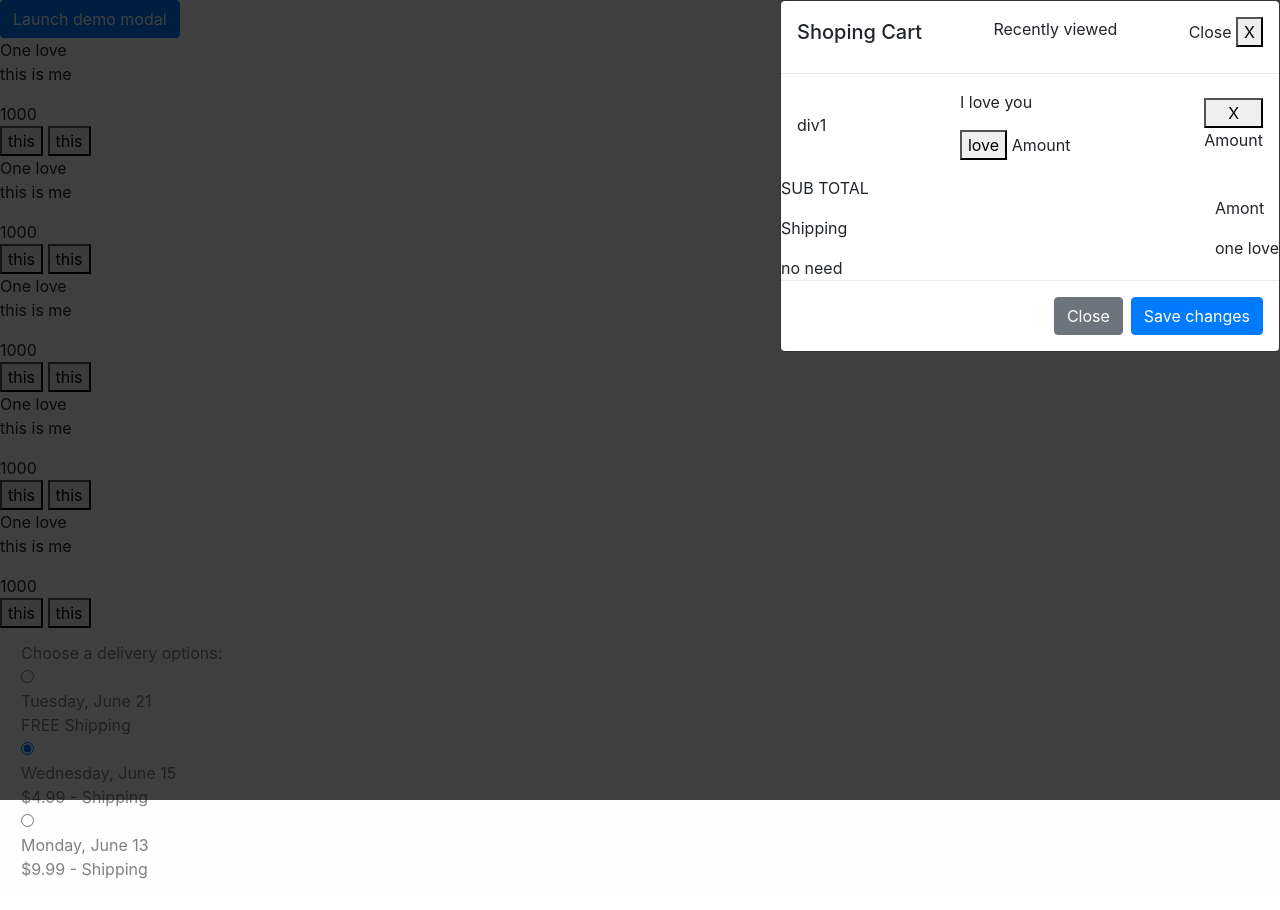
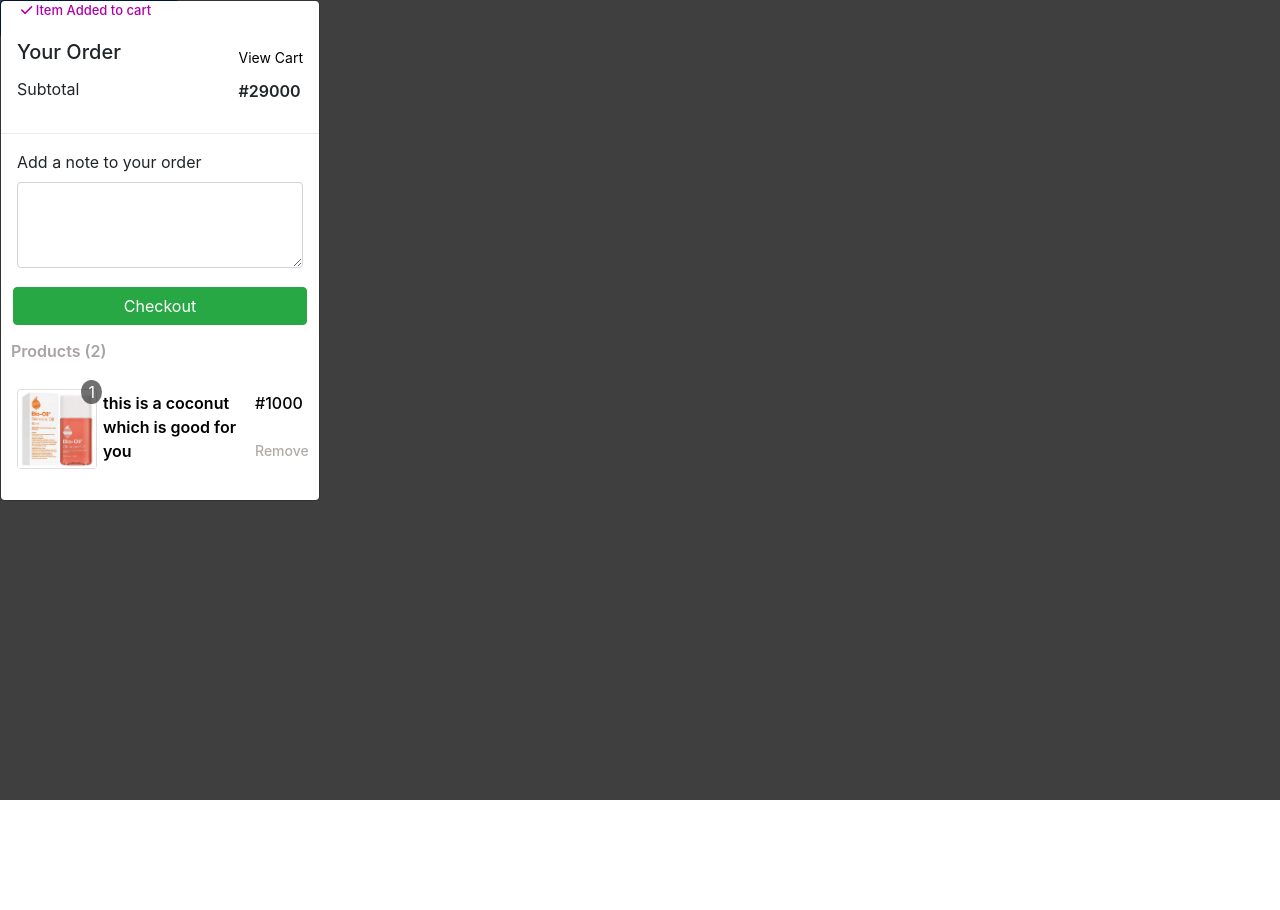
Before and after one commit to michealken30/pharmamart1, a plain HTML site: page modal.html in a window 1280 px wide. Both pictures are taken after a click on the button "Launch demo modal". After the commit the page ends 800 px from the top, so only its background shows below. Drawn offline with nearby package versions, Linux system fonts and the light colour scheme.

Commit message:
building my portfolio

```diff
--- a/modal.html
+++ b/modal.html
@@ -27,6 +27,7 @@
       integrity="sha384-MCw98/SFnGE8fJT3GXwEOngsV7Zt27NXFoaoApmYm81iuXoPkFOJwJ8ERdknLPMO"
       crossorigin="anonymous"
     />
+    <link rel="stylesheet" href="./styles/checkout.css">
 
     <style>
       .modal-dialog {
@@ -52,6 +53,94 @@
         flex-direction: column;
         justify-content: space-between;
       }
+
+      .modal {
+        right: 0;
+        width: 25%;
+      }
+
+      .dis-2 {
+        display: flex;
+        justify-content: space-between;
+        margin-bottom: 5px;
+      }
+
+      .margin-para {
+        margin-top: 2px;
+        padding-left: 2px;
+        margin-right: 2px;
+        max-width: 200px;
+      }
+
+      .para7 {
+        margin-left: 2px;
+        width: 150px;
+        color: black;
+        font-weight: 600;
+      }
+
+      .check-img-1 {
+        margin-right: 2px;
+      }
+
+      .mode-amount {
+        margin-top: 2px;
+        color: black;
+        font-weight: 500;
+      }
+
+      .anchor-block {
+        display: block;
+        color: rgb(179, 169, 169);
+        margin-top: 25px;
+        font-size: 14px;
+      }
+
+      .instock7 {
+        color: rgb(177, 0, 168);
+        font-size: 13px;
+        font-weight: 500;
+        margin-left: 20px;
+      }
+
+      .sub-modal {
+        margin-top: 10px;
+      }
+
+      .sub-modal1 {
+        font-size: 14px;
+        cursor: pointer;
+        text-decoration: underline;
+      }
+
+      .sub-modal1:hover {
+        text-decoration: underline;
+      }
+
+      .sub-modal2 {
+        font-weight: 600;
+      }
+
+      .sub-modal4 {
+       margin-bottom: 10px;
+      }
+
+
+      .btn-success {
+        margin-left: 12px;
+        margin-right: 12px;
+        margin-top: 3px;
+        margin-bottom: 10px;
+      }
+
+      .pdt-modal {
+        margin-top: 4px;
+        margin-bottom: 10px;
+        margin-left: 10px;
+        font-weight: 600;
+        color: rgb(170, 163, 163);
+      }
+
     </style>
   </head>
   <body>
@@ -75,53 +164,55 @@
     >
       <div class="modal-dialog">
         <div class="modal-content">
+          <div class="instock7">
+            <i class="fa-solid fa-check"></i>
+            <span>Item Added to cart</span>
+          </div>
           <div class="modal-header head-mode">
-            <h5 class="modal-title" id="exampleModalLabel">Shoping Cart</h5>
-            <p>Recently viewed</p>
             <div>
-              <span>Close</span>
-              <button
-                type="button"
-                class="btn-close"
-                data-bs-dismiss="modal"
-                aria-label="Close"
-              >
-                X
-              </button>
+              <h5 class="modal-title" id="exampleModalLabel">Your Order</h5>
+              <p class="sub-modal">Subtotal</p>
             </div>
+            <div class="mt-2">
+              <div class="sub-modal4"><a class="sub-modal1" style="color: black" >View Cart</a></div>
+              <span class="sub-modal2">#29000</span>
+            </div>
+
+          </div>
+          <div class="mb-3 mx-3 mt-3">
+            <label for="exampleFormControlTextarea1" class="form-label">Add a note to your order</label>
+            <textarea class="form-control" id="exampleFormControlTextarea1" rows="3"></textarea>
+
+
+          </div>
+          <button type="button" class="btn btn-success ">Checkout</button>
+
+          <div class="pdt-modal">
+            Products (2)
           </div>
           <div class="modal-body">
-            <div class="modal-div">
-              <div class="first-div">div1</div>
-              <div class="second-div">
-                <div><p>I love you</p></div>
-                <div>
-                  <button>love</button>
-                  <span>Amount</span>
+            <div class= "dis-2">
+              <div class="check-img-1">
+                <div class="card check-rel" style="width: 5rem">
+                  <img
+                    src="./images/beauty-products/Bio-Oil-60ml.jpeg"
+                    class="card-img-top check-img-wd"
+                    alt="..."
+                  />
+                  <span class="check-abosolute rounded-circle">1</span>
                 </div>
               </div>
-              <div class="third-div">
-                <button>X</button>
-                <span>Amount</span>
+              <div class="margin-para">
+                <p class="para7">this is a coconut which is good for you</p>
+              </div>
+              <div class="mode-amount">
+                <span class="">#1000</span>
+                <a class="anchor-block" href="">Remove</a>
               </div>
             </div>
-          </div>
-          <div class="total-bill">
-            <div>
-              <p>SUB TOTAL</p>
-              <p>Shipping</p>
-              <span>no need</span>
-            </div>
-            <div>
-              <p>Amont</p>
-              <span>one love</span>
-            </div>
-          </div>
 
-          <div class="modal-footer">
-            <button type="button" class="btn btn-secondary">Close</button>
-            <button type="button" class="btn btn-primary">Save changes</button>
-          </div>
+
+
         </div>
       </div>
     </div>
@@ -142,124 +233,5 @@
       integrity="sha384-cVKIPhGWiC2Al4u+LWgxfKTRIcfu0JTxR+EQDz/bgldoEyl4H0zUF0QKbrJ0EcQF"
       crossorigin="anonymous"
     ></script>
-
-    <div class="cart-dis-grid">
-      <div>
-        <div class="cust-items-column">
-          <div>One love</div>
-          <div class="cart-flex-num">
-            <p>this is me</p>
-            <span>1000</span>
-            <div>
-              <button>this</button>
-              <button>this</button>
-            </div>
-          </div>
-        </div>
-      </div>
-      <div>
-        <div class="cust-items-column">
-          <div>One love</div>
-          <div class="cart-flex-num">
-            <p>this is me</p>
-            <span>1000</span>
-            <div>
-              <button>this</button>
-              <button>this</button>
-            </div>
-          </div>
-        </div>
-      </div>
-      <div>
-        <div class="cust-items-column">
-          <div>One love</div>
-          <div class="cart-flex-num">
-            <p>this is me</p>
-            <span>1000</span>
-            <div>
-              <button>this</button>
-              <button>this</button>
-            </div>
-          </div>
-        </div>
-      </div>
-      <div>
-        <div class="cust-items-column">
-          <div>One love</div>
-          <div class="cart-flex-num">
-            <p>this is me</p>
-            <span>1000</span>
-            <div>
-              <button>this</button>
-              <button>this</button>
-            </div>
-          </div>
-        </div>
-      </div>
-      <div>
-        <div class="cust-items-column">
-          <div>One love</div>
-          <div class="cart-flex-num">
-            <p>this is me</p>
-            <span>1000</span>
-            <div>
-              <button>this</button>
-              <button>this</button>
-            </div>
-          </div>
-        </div>
-      </div>
-    </div>
-  </section>
   </body>
 </html>
-
-
-
-<div class="alert alert-light opt-check" role="alert">
-  <div class="delivery-options">
-    <div class="delivery-options-title">
-      Choose a delivery options:
-    </div>
-
-    <div class="grid-option">
-    <div class="delivery-option">
-
-      <input type="radio" class="delivery-option-input"
-        name="delivery-option-2">
-
-      <div>
-        <div class="delivery-option-date">
-          Tuesday, June 21
-        </div>
-        <div class="delivery-option-price">
-          FREE Shipping
-        </div>
-
-    </div>
-  </div>
-    <div class="delivery-option">
-      <input type="radio" checked class="delivery-option-input"
-        name="delivery-option-2">
-      <div>
-        <div class="delivery-option-date">
-          Wednesday, June 15
-        </div>
-        <div class="delivery-option-price">
-          $4.99 - Shipping
-        </div>
-      </div>
-    </div>
-    <div class="delivery-option">
-      <input type="radio" class="delivery-option-input"
-        name="delivery-option-2">
-      <div>
-        <div class="delivery-option-date">
-          Monday, June 13
-        </div>
-        <div class="delivery-option-price">
-          $9.99 - Shipping
-        </div>
-      </div>
-    </div>
-  </div>
--- a/styles/checkout.css
+++ b/styles/checkout.css
@@ -123,6 +123,13 @@
   text-align: right;
 }
 
+.anchor-block {
+  display: block;
+  color: rgb(212, 160, 160);
+  margin-top: 1px;
+  font-size: 14px;
+}
+
 .reverse-text {
   direction: rtl;
 }
```
Also changed, not shown: checkout.html (+5 -3 lines).
